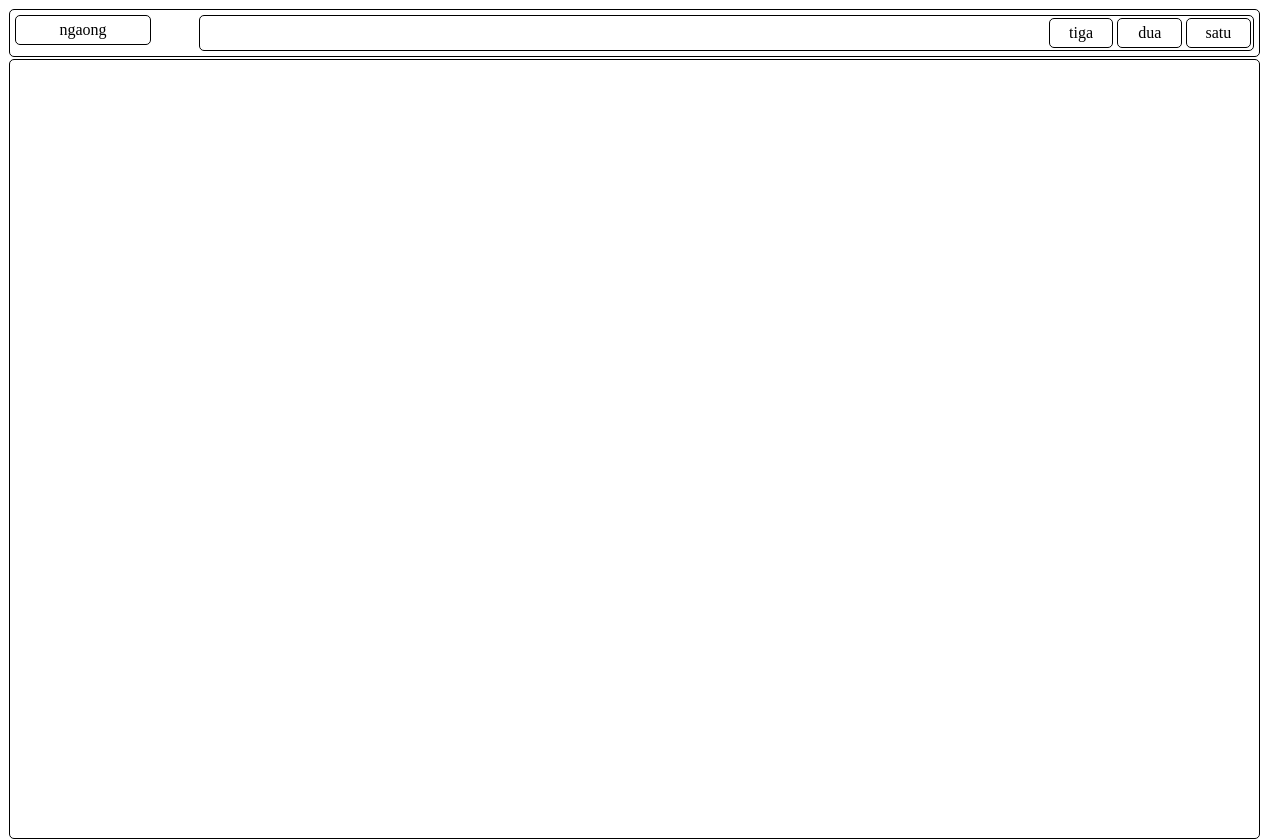
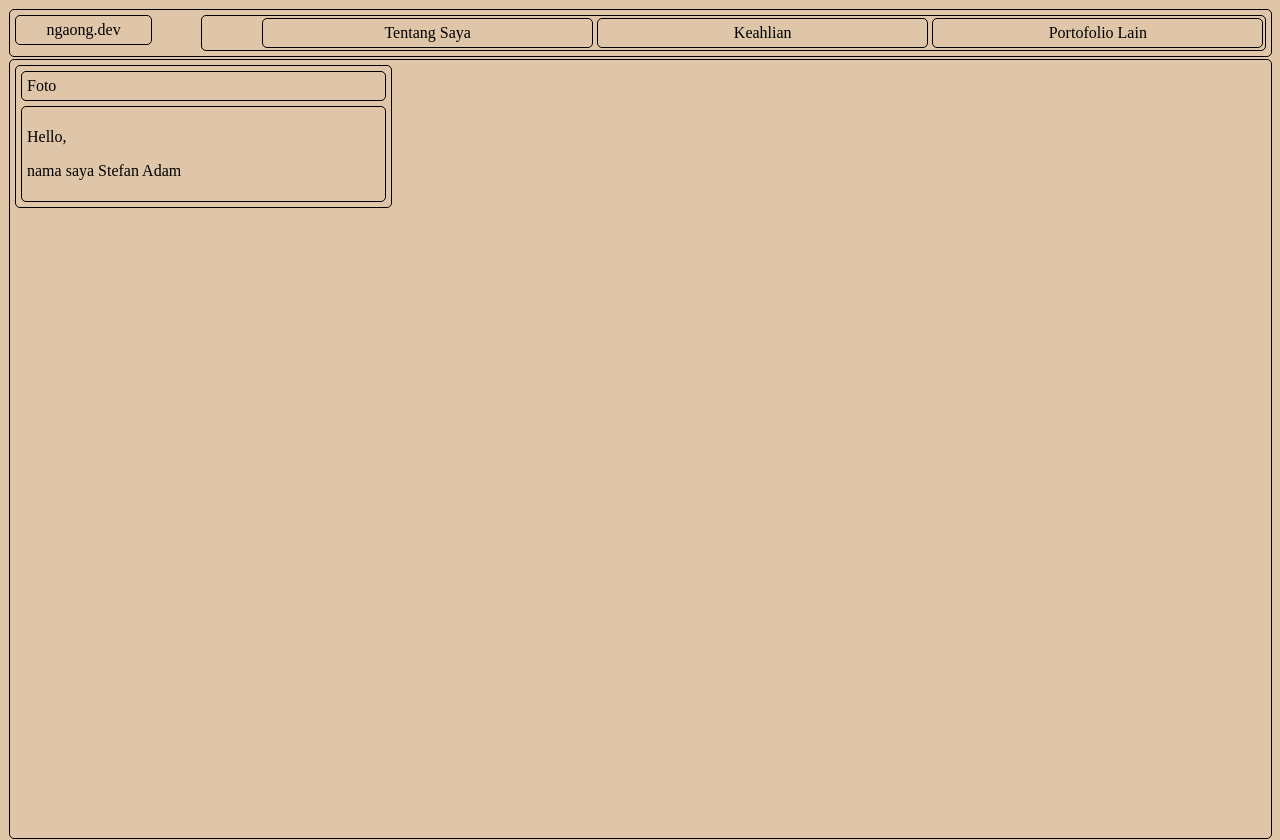
Before and after one commit to ngaong/ngaong.github.io, a plain HTML site: page index.html in a window 1280 px wide. Drawn offline with Linux system fonts and the light colour scheme.

Commit message:
mengubah konten

```diff
--- a/index.css
+++ b/index.css
@@ -1,3 +1,12 @@
+body{
+    background-color: rgb(223, 198, 168);
+}
+
+.container{
+    float: left;
+    width: 100%;
+}
+
 .navbar{
     border: 1px;
     border-width: 1px;
@@ -5,7 +14,7 @@
     border-style: solid;
     border-radius: 5px;
 
-    width: 98%;
+    width: 99%;
     float: left;
     padding: 5px;
     margin: 1px;
@@ -42,7 +51,7 @@
     border-style: solid;
     border-radius: 5px;
 
-    width: 5%;
+    width: 30%;
     float: right;
     padding: 5px;
     margin : 2px;
@@ -51,6 +60,30 @@
 }
 
 .content{
+    border: 1px;
+    border-width: 1px;
+    border-color: black;
+    border-style: solid;
+    border-radius: 5px;
+
+    width: 99%;
+    height: 96vh;
+    float: left;
+    padding: 5px;
+    margin : 1px;
+}
+
+.info{
+    border: 1px;
+    border-width: 1px;
+    border-color: black;
+    border-style: solid;
+    border-radius: 5px;
+
+    width: 30%;
+}
+
+.foto{
 
     border: 1px;
     border-width: 1px;
@@ -58,11 +91,18 @@
     border-style: solid;
     border-radius: 5px;
 
-    width: 98%;
-    height: 96vh;
-    float: left;
-    padding: 5px;
-    margin : 1px;
+    margin:5px;
+    padding:5px;
+}
 
-    text-align: center;
+.deskripsi{
+    border: 1px;
+    border-width: 1px;
+    border-color: black;
+    border-style: solid;
+    border-radius: 5px;
+
+    margin:5px;
+    padding:5px;
+
 }
--- a/index.html
+++ b/index.html
@@ -10,23 +10,22 @@
 <body>
     <!--container page-->
     <div class="container">
-
          <!--container navbar-->
         <div class="navbar">
              <!--container home button-->
             <div class="home">
-                ngaong
+                ngaong.dev
             </div>
              <!--container menu navbar-->
             <div class="nav">
                 <div class ="navitems">
-                    satu
+                    Portofolio Lain
                 </div>
                 <div class ="navitems">
-                    dua
+                    Keahlian
                 </div>
                 <div class ="navitems">
-                    tiga
+                    Tentang Saya
                 </div>
             </div>
         </div>
@@ -34,6 +33,20 @@
          <!--container content-->
         <div class="content">
 
+            <div class="info">
+                <div class="foto">
+                    Foto
+                </div>
+                <div class="deskripsi">
+                    <p>
+                        Hello,
+                    </p>
+                    <p>
+                        nama saya Stefan Adam
+                    </p>
+                </div>
+            </div>
+
         </div>
 
     </div>
```
